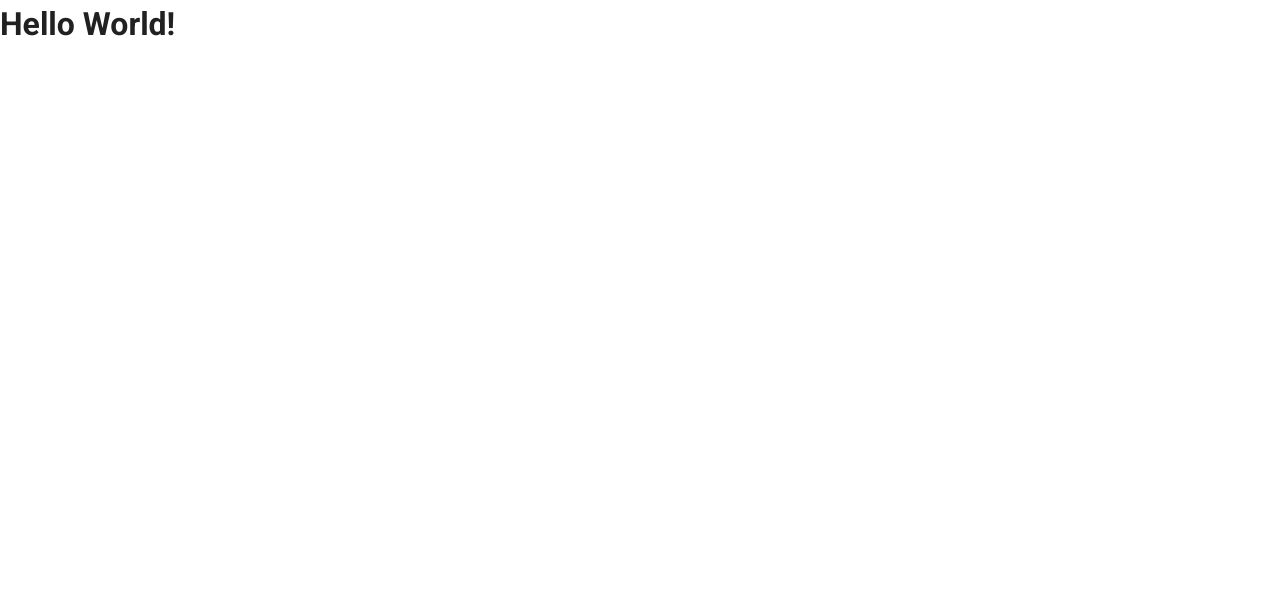
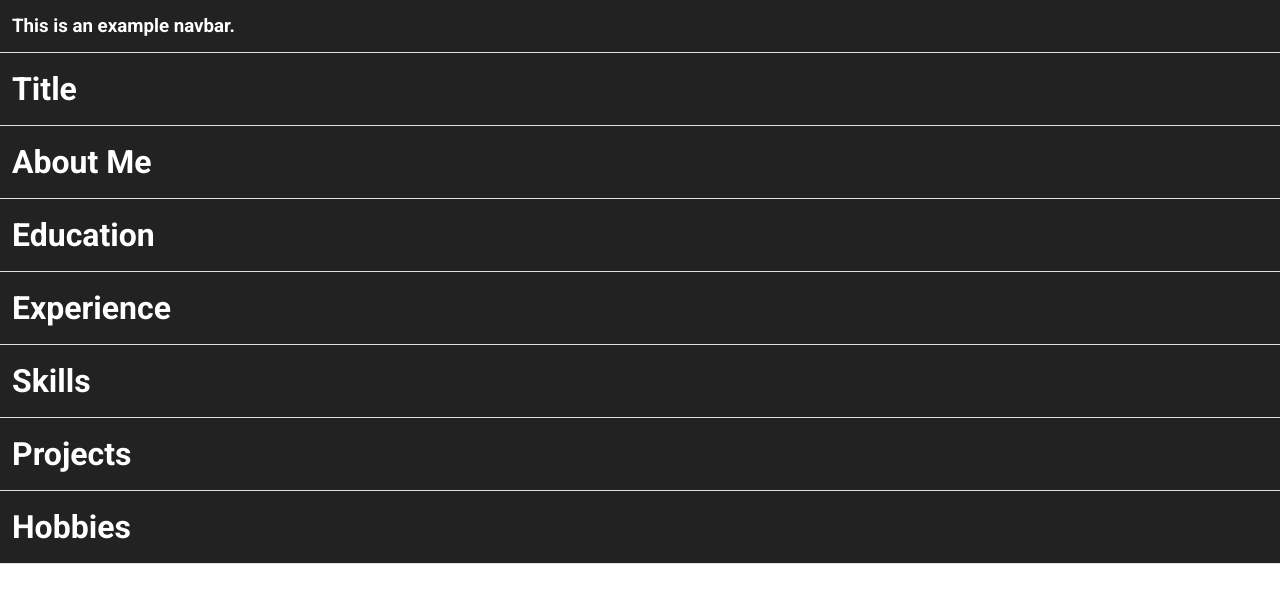
Before and after one commit to gauthammk/Smartfolio, a Vue app: page / in a window 1280 px wide. Shown: the top 602 px of the page. Built offline with nearby package versions, Linux system fonts and the light colour scheme.

Commit message:
added component structure

```diff
--- a/src/App.vue
+++ b/src/App.vue
@@ -1,19 +1,92 @@
 <template>
   <v-app>
     <v-main>
-      <HelloWorld />
+      <v-container fluid>
+        <Navbar />
+      </v-container>
+      <v-divider></v-divider>
+      <v-container fluid>
+        <v-row>
+          <v-col>
+            <Title />
+          </v-col>
+        </v-row>
+      </v-container>
+      <v-divider></v-divider>
+      <v-container fluid>
+        <v-row>
+          <v-col>
+            <About />
+          </v-col>
+        </v-row>
+      </v-container>
+      <v-divider></v-divider>
+      <v-container fluid>
+        <v-row>
+          <v-col>
+            <Education />
+          </v-col>
+        </v-row>
+      </v-container>
+      <v-divider></v-divider>
+      <v-container fluid>
+        <v-row>
+          <v-col>
+            <Experience />
+          </v-col>
+        </v-row>
+      </v-container>
+      <v-divider></v-divider>
+      <v-container fluid>
+        <v-row>
+          <v-col>
+            <Skills />
+          </v-col>
+        </v-row>
+      </v-container>
+      <v-divider></v-divider>
+      <v-container fluid>
+        <v-row>
+          <v-col>
+            <Projects />
+          </v-col>
+        </v-row>
+      </v-container>
+      <v-divider></v-divider>
+      <v-container fluid>
+        <v-row>
+          <v-col>
+            <Hobbies />
+          </v-col>
+        </v-row>
+      </v-container>
+      <v-divider></v-divider>
     </v-main>
   </v-app>
 </template>
 
 <script>
-import HelloWorld from "./components/HelloWorld";
+import Title from "./components/Title";
+import Navbar from "./components/Navbar";
+import About from "./components/About";
+import Education from "./components/Education";
+import Experience from "./components/Experience";
+import Skills from "./components/Skills";
+import Projects from "./components/Projects";
+import Hobbies from "./components/Hobbies";
 
 export default {
   name: "App",
 
   components: {
-    HelloWorld,
+    Title,
+    Navbar,
+    About,
+    Education,
+    Experience,
+    Skills,
+    Projects,
+    Hobbies,
   },
 
   data: () => ({
@@ -21,3 +94,9 @@ export default {
   }),
 };
 </script>
+<style scoped>
+.container {
+  background-color: rgb(34, 34, 34);
+  color: white;
+}
+</style>
--- /dev/null
+++ b/src/components/About.vue
@@ -0,0 +1,12 @@
+<template>
+  <h1>About Me</h1>
+</template>
+
+<script>
+export default {
+  name: "About",
+};
+</script>
+
+<style>
+</style>
--- /dev/null
+++ b/src/components/Education.vue
@@ -0,0 +1,12 @@
+<template>
+  <h1>Education</h1>
+</template>
+
+<script>
+export default {
+  name: "Education",
+};
+</script>
+
+<style>
+</style>
--- /dev/null
+++ b/src/components/Experience.vue
@@ -0,0 +1,12 @@
+<template>
+  <h1>Experience</h1>
+</template>
+
+<script>
+export default {
+  name: "Experience",
+};
+</script>
+
+<style>
+</style>
--- /dev/null
+++ b/src/components/Hobbies.vue
@@ -0,0 +1,12 @@
+<template>
+  <h1>Hobbies</h1>
+</template>
+
+<script>
+export default {
+  name: "Hobbies",
+};
+</script>
+
+<style>
+</style>
--- /dev/null
+++ b/src/components/Navbar.vue
@@ -0,0 +1,12 @@
+<template>
+  <h3>This is an example navbar.</h3>
+</template>
+
+<script>
+export default {
+  name: "Navbar",
+};
+</script>
+
+<style>
+</style>
--- /dev/null
+++ b/src/components/Projects.vue
@@ -0,0 +1,12 @@
+<template>
+  <h1>Projects</h1>
+</template>
+
+<script>
+export default {
+  name: "Projects",
+};
+</script>
+
+<style>
+</style>
--- /dev/null
+++ b/src/components/Skills.vue
@@ -0,0 +1,12 @@
+<template>
+  <h1>Skills</h1>
+</template>
+
+<script>
+export default {
+  name: "Skills",
+};
+</script>
+
+<style>
+</style>
--- a/src/components/HelloWorld.vue
+++ b/src/components/Title.vue
@@ -1,9 +1,11 @@
 <template>
-  <h1>Hello World!</h1>
+  <h1>Title</h1>
 </template>
 
 <script>
-export default {};
+export default {
+  name: "Title",
+};
 </script>
 
 <style>
```
